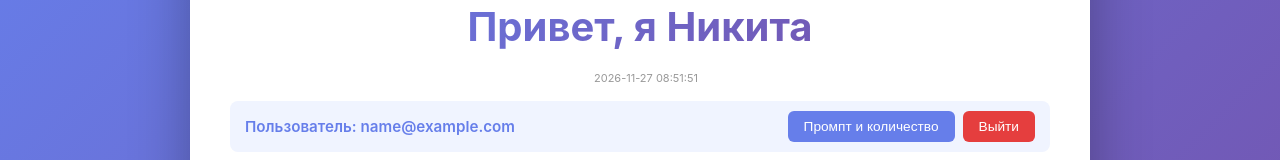
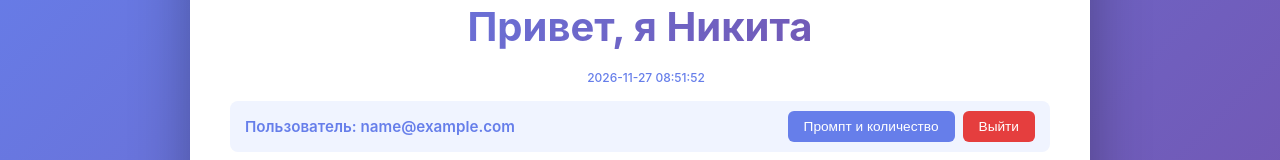
Before and after one commit to hb431147-ctrl/tg-text-ru, a React (Vite) app: page / in a window 1280 px wide. Shown: the part 132-292 px from the top of the page. Built offline with nearby package versions, Linux system fonts and the light colour scheme; no server answers; sample sign-in values are in the browser's storage.

Commit message:
Update: 2026-02-26 20:18:08

```diff
--- a/src/pages/Home.jsx
+++ b/src/pages/Home.jsx
@@ -22,10 +22,16 @@ function Home() {
     ? 'https://tg-text.ru/api'
     : '/api';
 
+  const buildTime = typeof __BUILD_TIME__ !== 'undefined' ? __BUILD_TIME__ : 'dev';
+
   useEffect(() => {
     loadHistory();
     loadSettings();
   }, []);
+
+  useEffect(() => {
+    document.title = buildTime ? `tg-text.ru (${buildTime})` : 'tg-text.ru';
+  }, [buildTime]);
 
   const loadSettings = async () => {
     setSettingsLoading(true);
@@ -149,7 +155,7 @@ function Home() {
       <div className="header">
         <div className="emoji">👋</div>
         <h1>Привет, я Никита</h1>
-        <span className="build-id" title="Версия сборки">{import.meta.env.VITE_BUILD_ID || 'dev'}</span>
+        <span className="build-id" title="Версия сборки">{buildTime}</span>
         <div className="user-info">
           <span>Пользователь: {user?.email}</span>
           <div>
--- a/src/styles/Home.css
+++ b/src/styles/Home.css
@@ -27,9 +27,9 @@
 .build-id {
     display: inline-block;
     margin-left: 12px;
-    font-size: 11px;
-    color: #999;
-    font-weight: normal;
+    font-size: 12px;
+    color: #667eea;
+    font-weight: 500;
 }
 
 .emoji {
--- a/vite.config.js
+++ b/vite.config.js
@@ -4,7 +4,7 @@ import react from '@vitejs/plugin-react';
 export default defineConfig({
   plugins: [react()],
   define: {
-    'import.meta.env.VITE_BUILD_ID': JSON.stringify(new Date().toISOString().slice(0, 19).replace('T', ' ')),
+    __BUILD_TIME__: JSON.stringify(new Date().toISOString().slice(0, 19).replace('T', ' ')),
   },
   build: {
     outDir: 'dist',
```
